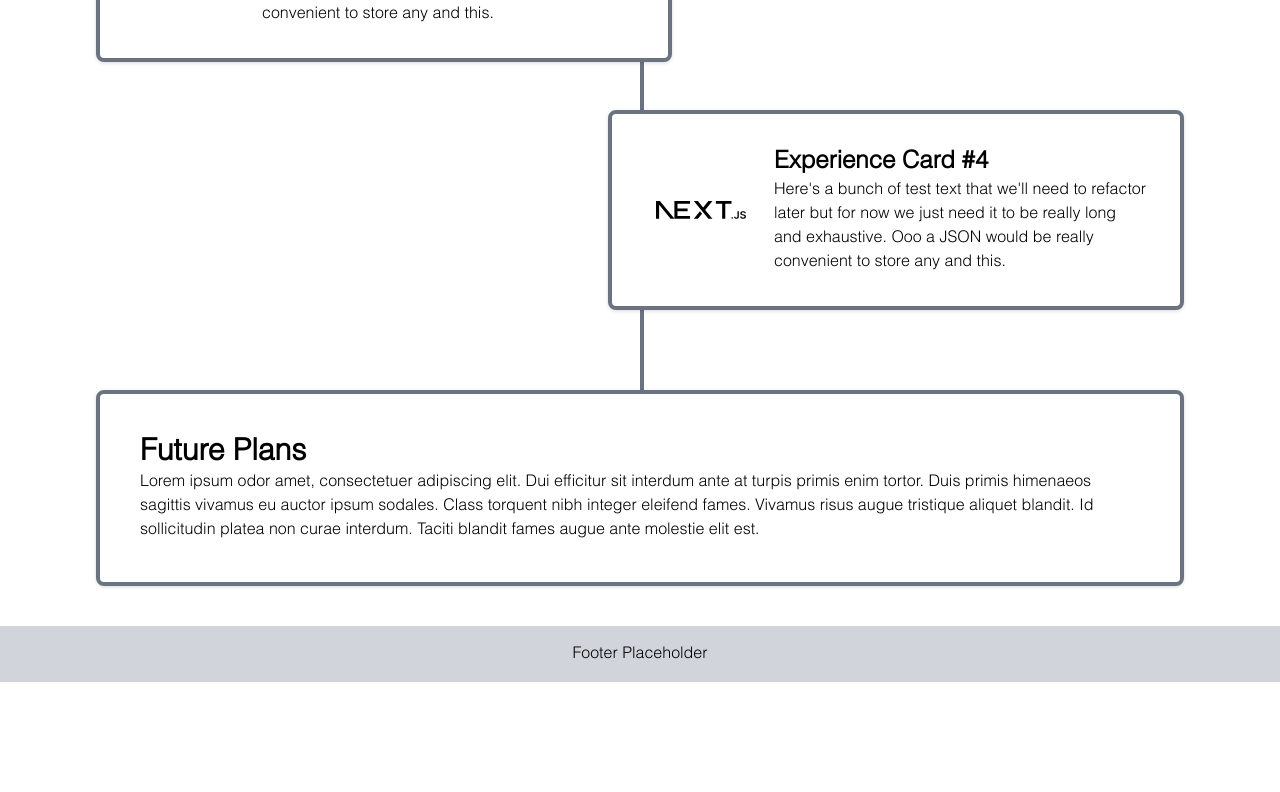
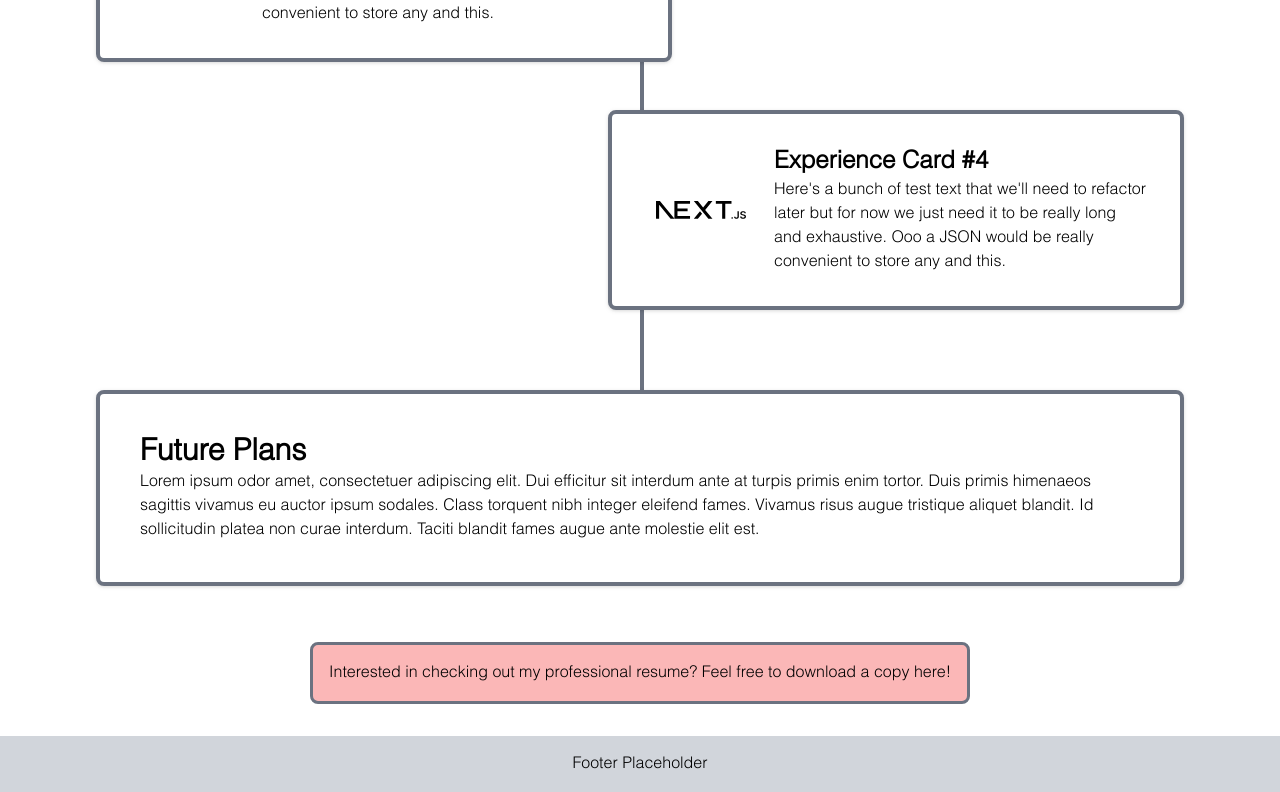
Before and after one commit to hrobb/personalSiteBase, a Next.js app: page /experience in a window 1280 px wide. Shown: the part 1074-1866 px from the top of the page. Before the commit the page ends 1756 px from the top, so only its background shows below. Built offline with nearby package versions, Linux system fonts and the light colour scheme.

Commit message:
Started adding spot for PDF download

```diff
--- a/app/experience/page.tsx
+++ b/app/experience/page.tsx
@@ -17,7 +17,7 @@ export default function Experience() {
 				/>
 			</div>
 
-			<div className="absolute top-20 bottom-20 left-1/2 w-1 bg-gray-500 z-[-1]"></div>
+			<div className="absolute top-20 bottom-44 left-1/2 w-1 bg-gray-500 z-[-1]"></div>
 
 			<div className="flex flex-col items-center justify-between px-16 py-4 sm:px-24">
 				{expCards.map((card, index) => (
@@ -40,6 +40,13 @@ export default function Experience() {
 					text = {futureCard.text}
 				/>
 			</div>
+
+			<div className='flex flex-col items-center justify-between px-16 pt-4 pb-8 sm:px-24'>
+				<div className='max-w-full sm:w-4xl bg-red-400/50 border-[3px] border-gray-500 rounded-lg text-center p-4'>
+					{/* Going to add an API route for this instead so it isn't sitting in the public folder */}
+					<p>Interested in checking out my professional resume? Feel free to download a copy <a href='resume.pdf'>here</a>!</p>
+				</div>
+			</div>
 		</main>
 	)
 }
```
Also changed, not shown: 1 other file (tests, documents, lock files or other folders).
